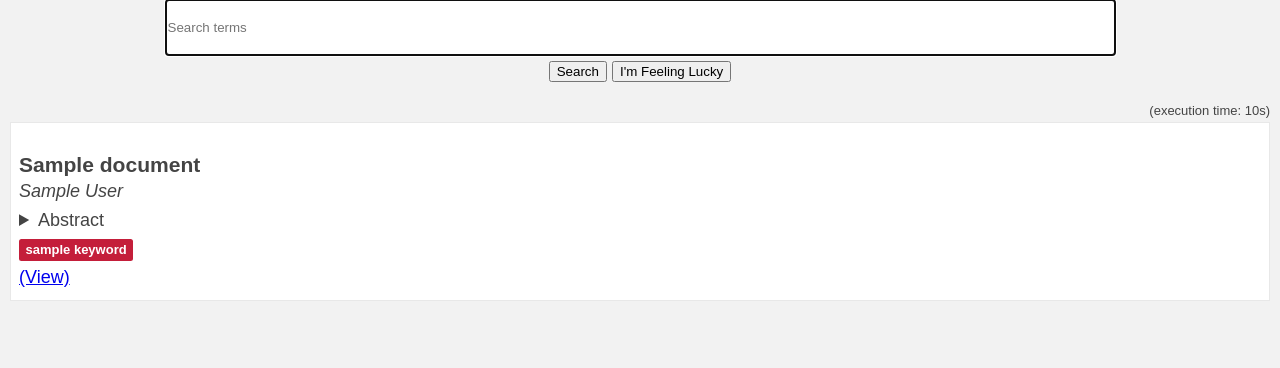
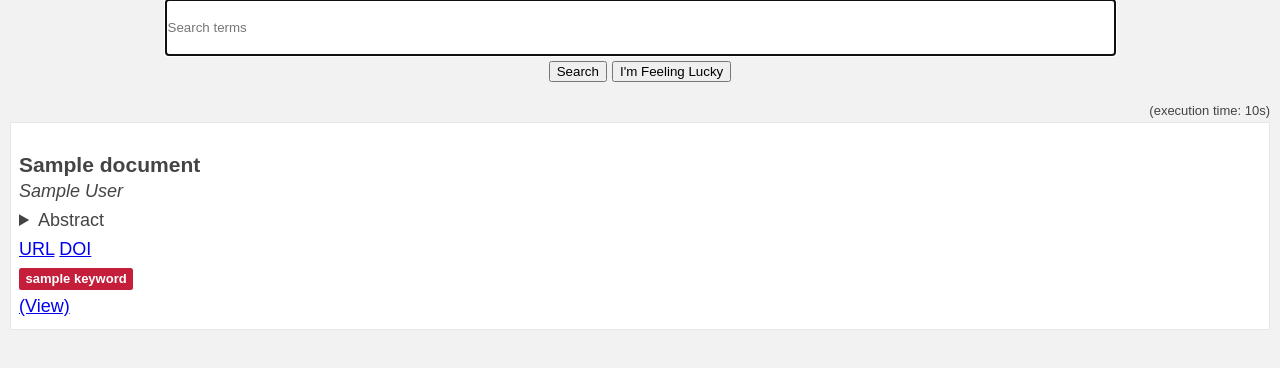
Before and after one commit to aidos-lab/DONUT, a Flask app: template dat/templates/index.html in a window 1280 px wide. Shown: the part 110-478 px from the top of the page. Run offline with Flask 2, Linux system fonts and the light colour scheme; the template is opened without the code that fills it: most values are stand-ins (such as "Sample title", 1, 10 or a date in 2020).

Commit message:
Added support for URLs and DOIs

```diff
--- a/dat/static/style.css
+++ b/dat/static/style.css
@@ -25,7 +25,6 @@ body
 
 .navigation li
 {
-  list-style-type: none;
   display:         inline;
 }
 
@@ -103,6 +102,19 @@ body
   padding:          0.5rem;
 }
 
+.references
+{
+  list-style-type: none;
+  padding-left:    0px;
+  margin:          0px;
+  width:           100%;
+}
+
+.references li
+{
+  display: inline;
+}
+
 h1, h2, h3
 {
   line-height:1.2
--- a/dat/templates/index.html
+++ b/dat/templates/index.html
@@ -28,6 +28,22 @@
         </details>
         {% endif %}
 
+        <ul class="references">
+          {% if document.url | length %}
+            <li>
+              <a href="{{ document.url }}">URL</a>
+            </li>
+          {% endif %}
+
+          {% if document.doi | length %}
+            <li>
+              {% set url = "https://dx.doi.org/" ~ document.doi %}
+              <a href="{{ url }}">DOI</a>
+            </li>
+          {% endif %}
+
+        </ul>
+
         {% if document.keywords is defined %}
         <div class="tags">
           <ul>
@@ -40,8 +56,6 @@
           </ul>
         </div>
         {% endif %}
-
-
         <a href="{{ url_for('view', identifier=d['id']) }}">(View)</a>
       </article>
     </li>
```
